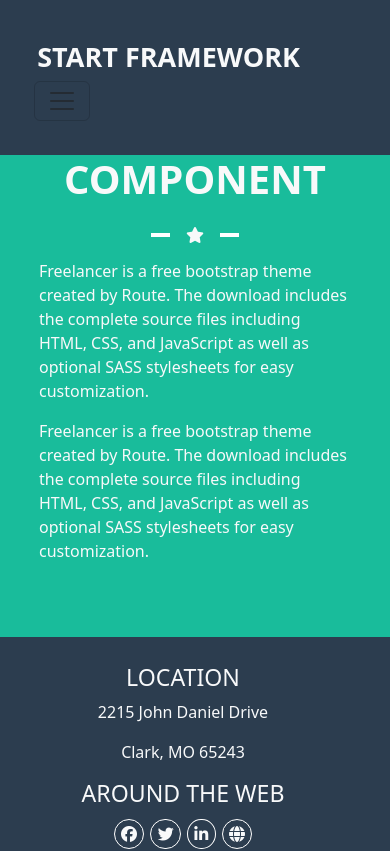
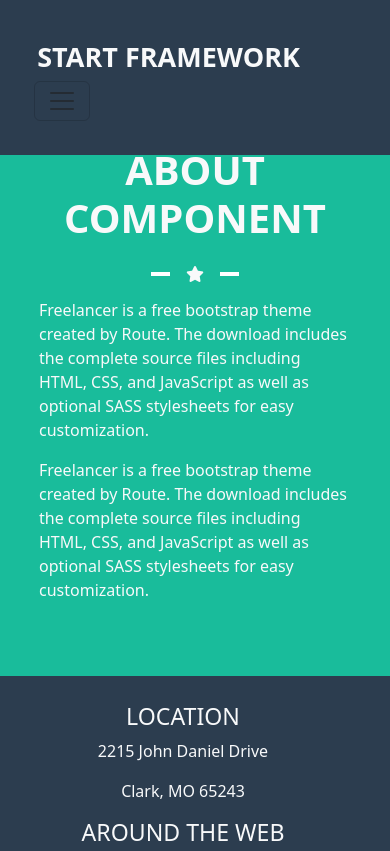
Before and after one commit to MohamedAbdelhay00/react-router, a React (Create React App) app: page /about in a window 390 px wide. Shown: the top 851 px of the page. Built offline with nearby package versions, Linux system fonts and the light colour scheme.

Commit message:
3rd commit

```diff
--- a/src/Components/About/About.css
+++ b/src/Components/About/About.css
@@ -22,3 +22,8 @@
 .parag{
     text-align: left;
 }
+@media only screen and (min-width: 301px) and (max-width: 768px) {
+    .about{
+    padding-top: 25%;
+}
+}
```
